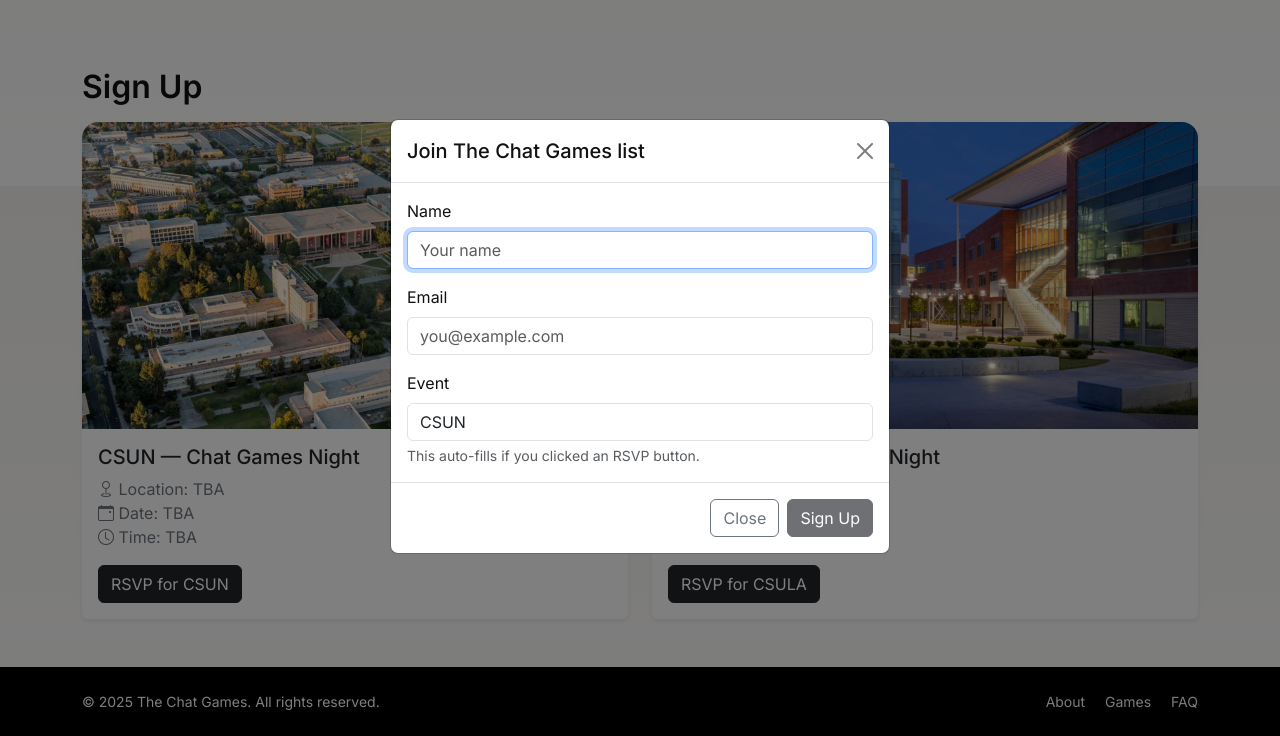
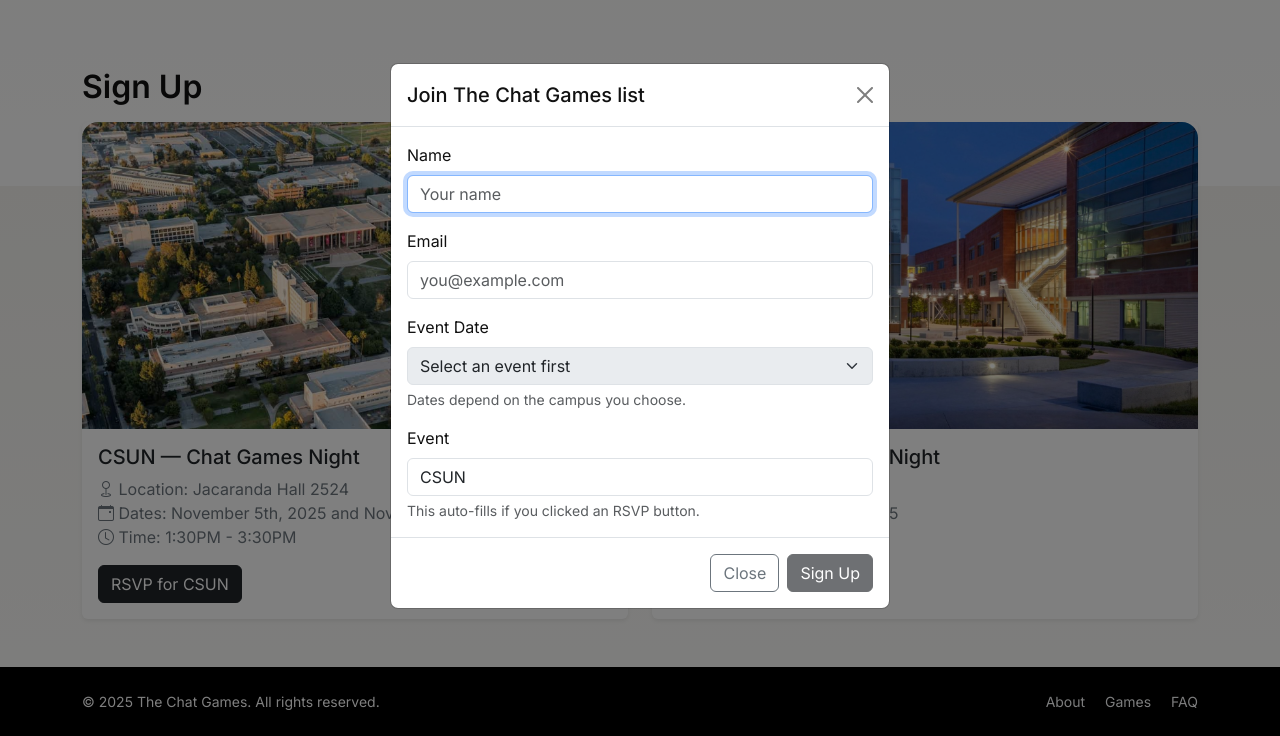
Before and after one commit to mramosr2/the-chat-games-site, a plain HTML site: page index.html in a window 1280 px wide. Both pictures are taken after a click on the link "RSVP for CSUN". Shown: the part 2214-2950 px from the top of the page. Drawn offline with nearby package versions, Linux system fonts and the light colour scheme.

Commit message:
Form Update

```diff
--- a/index.html
+++ b/index.html
@@ -93,7 +93,7 @@
           <h2 class="fw-semibold fade-slide mb-3">What Are The Chat Games?</h2>
 
           <p class="text-secondary fade-slide mb-3">
-            The Chat Games are games that test problem solving, creativity, and brilliance. These games were created by ChatGPT ambassadors Diego Ayala and Michael Ramos to show how ChatGPT can be used as a tool rather than a cheat code. To do this, we will host events at both California State University Northridge and California State University Los Angeles.
+            The Chat Games are games that test problem solving, creativity, and brilliance. These games were created by ChatGPT ambassadors Diego Ayala and Michael Ramos to show how ChatGPT can be used as a tool rather than a cheat code. To do this, we will host events at both California State University Northridge and California State University Northridge.
           </p>
 
           <p class="text-secondary fade-slide mb-3">
@@ -151,7 +151,7 @@
         <div class="feature-icon" aria-hidden="true">📋</div>
         <h3 class="h5 mt-3 mb-2">Guidelines</h3>
         <p class="text-secondary small mb-0">
-          There will be three secret games. Participants will be placed in groups of 4-5 people
+          There will be three secret games. Participants will join groups of 4–5. RSVP to secure your spot.
         </p>
       </div>
     </div>
@@ -187,9 +187,9 @@
           <div class="card-body">
             <h5 class="card-title mb-2">CSUN — Chat Games Night</h5>
             <ul class="list-unstyled text-secondary mb-3">
-              <li><i class="bi bi-geo"></i> Location: TBA</li>
-              <li><i class="bi bi-calendar-event"></i> Date: TBA</li>
-              <li><i class="bi bi-clock"></i> Time: TBA</li>
+              <li><i class="bi bi-geo"></i> Location: Jacaranda Hall 2524</li>
+              <li><i class="bi bi-calendar-event"></i> Dates: November 5th, 2025 and November 19th, 2025 </li>
+              <li><i class="bi bi-clock"></i> Time: 1:30PM - 3:30PM</li>
             </ul>
             <a class="btn btn-dark underline-btn" data-bs-toggle="modal" href="#signupModal" data-event="CSUN">RSVP for CSUN</a>
           </div>
@@ -215,8 +215,8 @@
             <h5 class="card-title mb-2">CSULA — Chat Games Night</h5>
             <ul class="list-unstyled text-secondary mb-3">
               <li><i class="bi bi-geo"></i> Location: TBA</li>
-              <li><i class="bi bi-calendar-event"></i> Date: TBA</li>
-              <li><i class="bi bi-clock"></i> Time: TBA</li>
+              <li><i class="bi bi-calendar-event"></i> Date: November 20th, 2025</li>
+              <li><i class="bi bi-clock"></i> Time: 2:30PM - 5:00PM</li>
             </ul>
             <a class="btn btn-dark underline-btn" data-bs-toggle="modal" href="#signupModal" data-event="CSULA">RSVP for CSULA</a>
           </div>
@@ -265,6 +265,14 @@
             <div class="invalid-feedback">Please enter a valid email.</div>
           </div>
           <div class="col-12">
+  <label for="eventDate" class="form-label">Event Date</label>
+  <select class="form-select" id="eventDate" name="event_date" required disabled aria-describedby="dateHelp">
+    <option value="" selected>Select an event first</option>
+  </select>
+  <div id="dateHelp" class="form-text">Dates depend on the campus you choose.</div>
+  <div class="invalid-feedback">Please choose a date.</div>
+</div>
+          <div class="col-12">
             <label for="event" class="form-label">Event</label>
             <input type="text" class="form-control" id="event" name="event" placeholder="CSULA or CSUN" aria-describedby="eventHelp" required minlength="2">
             <div id="eventHelp" class="form-text">This auto-fills if you clicked an RSVP button.</div>
```
